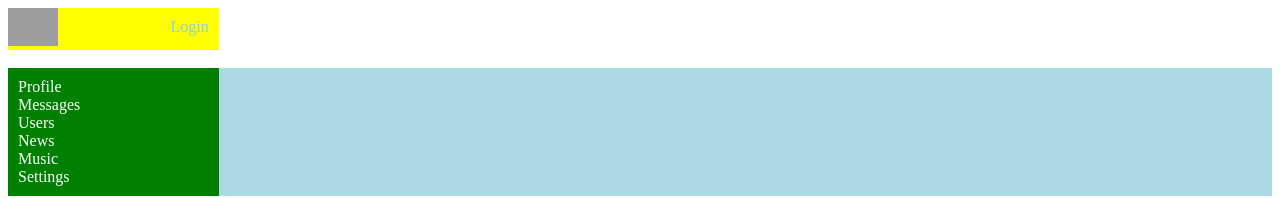
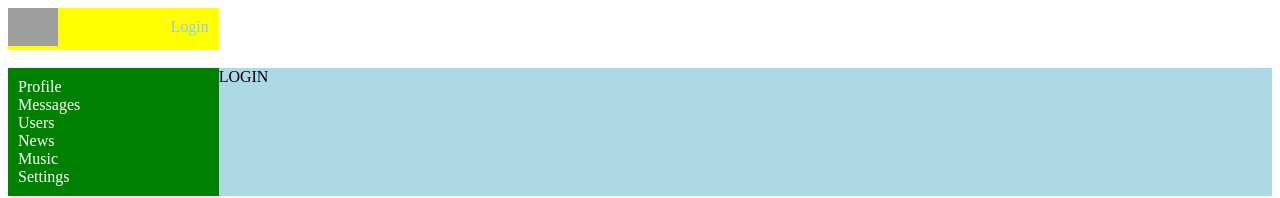
Before and after one commit to aavdienko/way-of-samurai-TS, a React (Create React App) app: page /login in a window 1280 px wide. Shown: the top 198 px of the page. Built offline with nearby package versions, Linux system fonts and the light colour scheme; no server answers; grey boxes are pictures that could not be loaded.

Commit message:
Lesson 68. Redirect

```diff
--- a/src/App.tsx
+++ b/src/App.tsx
@@ -6,6 +6,7 @@ import Navbar from './components/Navbar/Navbar';
 import { UsersContainer } from './components/Users/UsersContainer';
 import { ProfileContainer } from './components/Profile/ProfileContainer';
 import { HeaderContainer, HeaderContainerClass } from './components/Header/HeaderContainer';
+import { Login } from './components/Login/Login';
 
 
 // export type AppPropsType = {
@@ -38,6 +39,12 @@ const App = () => {
               <UsersContainer/>
             )}
           />
+          <Route
+            path="/login"
+            render={() => (
+              <Login/>
+            )}
+          />
           {/* <Route path='/news' render={() => <Profile posts={props.posts}/>} />
           <Route path='/music' render={() => <Profile posts={props.posts}/>} />
           <Route path='/settings' render={() => <Profile posts={props.posts}/>} /> */}
--- a/src/components/Dialogs/Dialogs.tsx
+++ b/src/components/Dialogs/Dialogs.tsx
@@ -4,6 +4,7 @@ import { Message } from './Message/Message';
 import { DialogItem } from './DialogItem/DialogItem';
 import { DialogsPropsType } from './DialogsContainer';
 import { constants } from 'buffer';
+import { Redirect } from 'react-router-dom';
 
 
 export const Dialogs = (props: DialogsPropsType) => {
@@ -27,6 +28,10 @@ export const Dialogs = (props: DialogsPropsType) => {
     props.onMessageChangeHandler(newMessageText)
   };
 
+  if(!props.isAuth){
+    return <Redirect to={'/login'}/>
+  }
+
   return (
     <div className={styles.dialogs}>
       <div className={styles.dialogsItems}>{dialogsElements}</div>
--- a/src/components/Dialogs/DialogsContainer.tsx
+++ b/src/components/Dialogs/DialogsContainer.tsx
@@ -15,6 +15,7 @@ import { Dispatch } from 'redux';
 
 type DialogsMSTPType = {
   state: InitialStateType
+  isAuth: boolean
 }
 
 type DialogsMDTPType = {
@@ -26,7 +27,8 @@ export type DialogsPropsType = DialogsMSTPType & DialogsMDTPType
 
 const mapStateToProps = (state: AppStateType): DialogsMSTPType => {
   return {
-    state: state.dialogsPage
+    state: state.dialogsPage,
+    isAuth: state.auth.isAuth
   }
 }
 
--- /dev/null
+++ b/src/components/Login/Login.tsx
@@ -0,0 +1,13 @@
+
+
+
+export const Login = () => {
+
+
+
+  return (
+    <div>
+      LOGIN
+    </div>
+  )
+}
--- a/src/components/Profile/Profile.tsx
+++ b/src/components/Profile/Profile.tsx
@@ -1,4 +1,5 @@
 
+import { Redirect } from 'react-router-dom';
 import {MyPostsContainer} from './MyPosts/MyPostsContainer';
 import styles from './Profile.module.css';
 import { ProfilePropsType } from './ProfileContainer';
@@ -10,6 +11,11 @@ import { ProfileInfo } from './ProfileInfo/ProfileInfo';
 // };
 
 const Profile = (props: ProfilePropsType) => {
+
+  if(!props.isAuth){
+    return <Redirect to={'/login'}/>
+  }
+
   return (
     <div>
       <ProfileInfo profile={props.profile}/>
--- a/src/components/Profile/ProfileContainer.tsx
+++ b/src/components/Profile/ProfileContainer.tsx
@@ -8,6 +8,7 @@ import { RouteComponentProps, withRouter } from 'react-router';
 
 type ProfileMSTPType = {
   profile: ProfileType | null
+  isAuth: boolean
 };
 type ProfileMDTPType = {
   getUserProfileThunkCreator: (userId: string) => void
@@ -43,7 +44,8 @@ class ProfileContainerClass extends React.Component<OwnPropsType> {
 
 const mapStateToProps = (state: AppStateType): ProfileMSTPType => {
   return {
-    profile: state.profilePage.profile
+    profile: state.profilePage.profile,
+    isAuth: state.auth.isAuth
   }
 }
 
--- a/src/components/Users/Users.tsx
+++ b/src/components/Users/Users.tsx
@@ -1,7 +1,7 @@
 import styles from './Users.module.css';
 import { UserPhotoUrl } from '../../assets/photoUrls';
 import { UserType, followThunkCreator, unFollowThunkCreator } from '../../redux/users-reducer';
-import { NavLink } from 'react-router-dom';
+import { NavLink, Redirect } from 'react-router-dom';
 import axios from 'axios';
 import { usersAPI } from '../../api/api';
 
@@ -14,11 +14,16 @@ type UserPropsType = {
   followRequest: Array<number>,
   followThunkCreator: (userId: number) => void
   unFollowThunkCreator: (userId: number) => void
+  isAuth: boolean
 };
 
 export const Users = (props: UserPropsType) => {
   const pagesCount = Math.ceil(props.totalUsersCount / props.pageSize);
   const pages = [];
+
+  if(!props.isAuth){
+    return <Redirect to={'/login'}/>
+  }
 
   for (let i = 1; i <= pagesCount; i++) {
     pages.push(i);
--- a/src/components/Users/UsersContainer.tsx
+++ b/src/components/Users/UsersContainer.tsx
@@ -6,7 +6,6 @@ import {
   followThunkCreator,
   getNewUsersPageTC,
   getUsersThunkCreator,
-  InitialStateType,
   unFollow,
   unFollowThunkCreator,
   UserType,
@@ -15,17 +14,20 @@ import React from 'react';
 import { Users } from './Users';
 import { Preloader } from '../../common/preloader/Preloader';
 
-
+type InitialStateType = {
+  users: Array<UserType>;
+  pageSize: number;
+  totalUsersCount: number;
+  currentPage: number;
+  isFetching: boolean;
+  followRequest: Array<number>;
+  isAuth: boolean
+};
 
 type UsersMSTPType = InitialStateType;
 type UsersMDTPType = {
   follow: (userId: number) => void;
   unFollow: (userId: number) => void;
-  // setUsers: (users: Array<UserType>) => void;
-  // setCurrentPage: (currentPage: number) => void;
-  // setTotalCount: (totalUsersCount: number) => void;
-  // changeIsFetching: (isFetching: boolean) => void;
-  // changeFollowRequest: (followRequest: boolean, userId: number ) => void
   getUsersThunkCreator: (currentPage: number, pageSize: number) => void
   followThunkCreator: (userId: number) => void
   unFollowThunkCreator: (userId: number) => void
@@ -75,6 +77,7 @@ export class UsersClass extends React.Component<UsersPropsType> {
           followRequest={this.props.followRequest}
           followThunkCreator={this.props.followThunkCreator}
           unFollowThunkCreator={this.props.unFollowThunkCreator}
+          isAuth={this.props.isAuth}
         />}
       </div>
     );
@@ -135,6 +138,7 @@ const mapStateToProps = (state: AppStateType): UsersMSTPType => {
     currentPage: state.usersPage.currentPage,
     isFetching: state.usersPage.isFetching,
     followRequest: state.usersPage.followRequest,
+    isAuth: state.auth.isAuth
   };
 };
 
```
